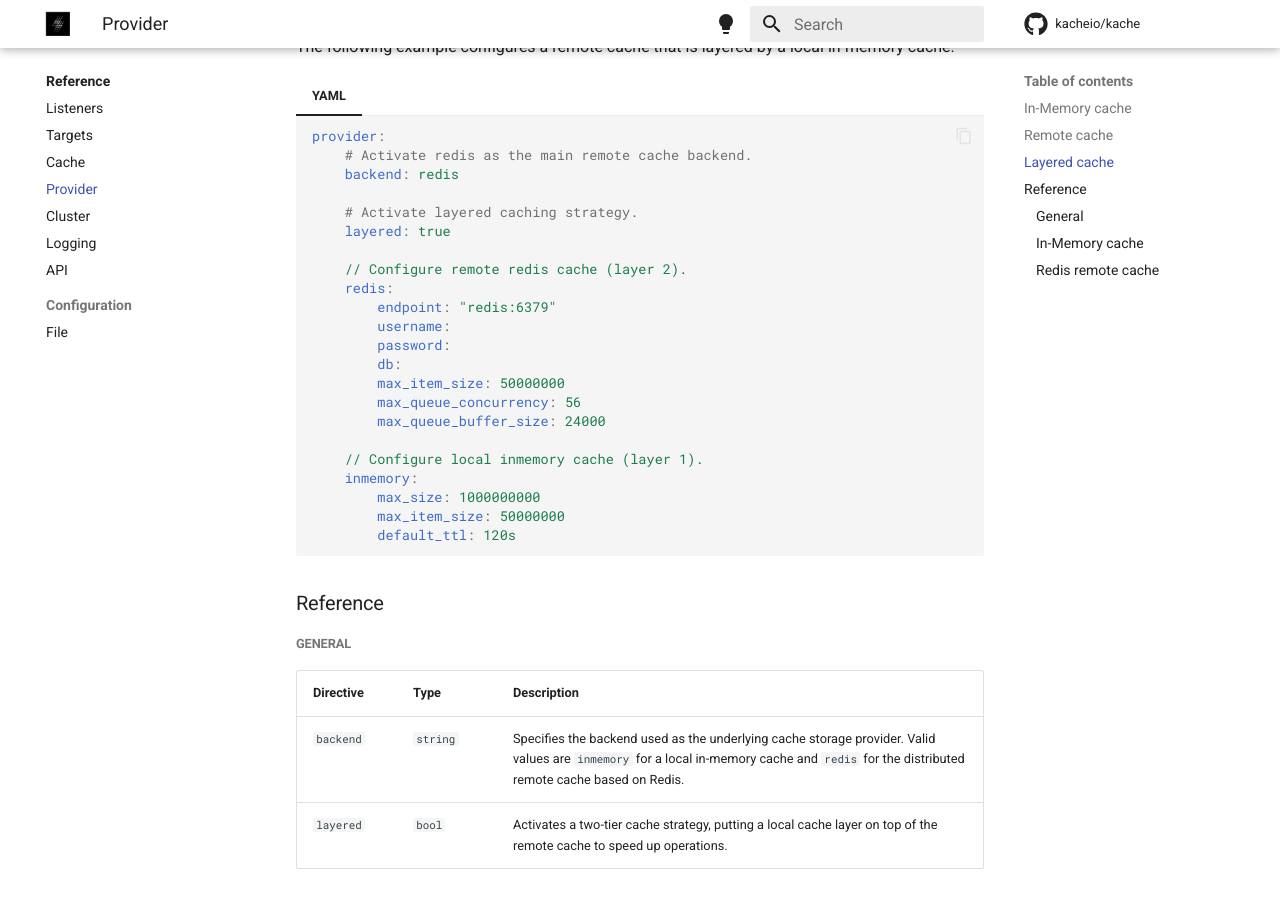
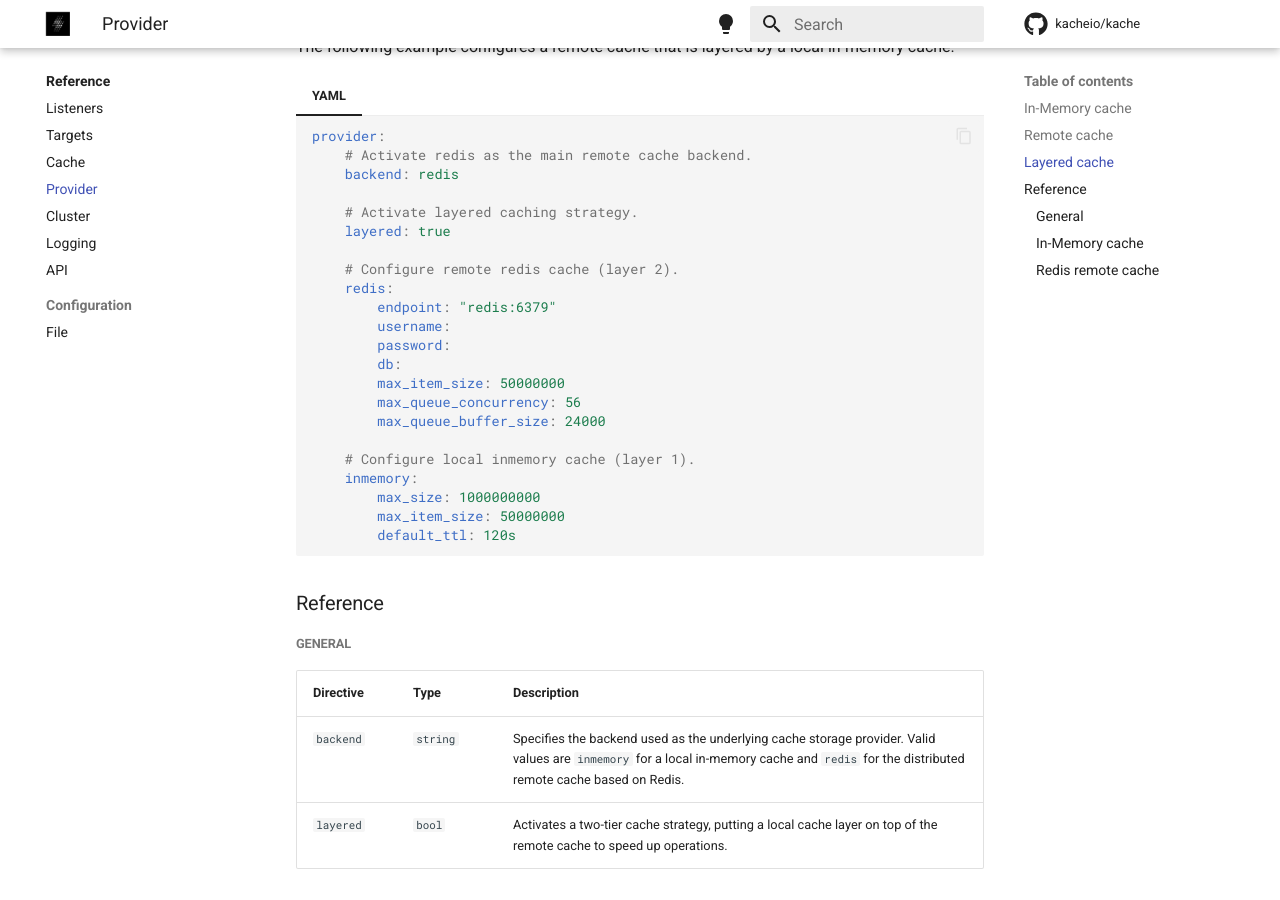
Before and after one commit to kacheio/docs, an MkDocs documentation site: the page built from docs/reference/provider.md, in a window 1280 px wide and 900 px high, scrolled down 1782 px. Built offline with MkDocs 1.6.1 and Material for MkDocs 9.7.7, drawn with Linux system fonts in a browser that asks for light colours; comment, search, counter and statistics services are not loaded.

Commit message:
Fix comments (#40)

```diff
--- a/docs/reference/provider.md
+++ b/docs/reference/provider.md
@@ -68,7 +68,7 @@ The following example configures a remote cache that is layered by a local in-me
         # Activate layered caching strategy.
         layered: true
 
-        // Configure remote redis cache (layer 2).
+        # Configure remote redis cache (layer 2).
         redis:
             endpoint: "redis:6379"
             username:
@@ -78,7 +78,7 @@ The following example configures a remote cache that is layered by a local in-me
             max_queue_concurrency: 56
             max_queue_buffer_size: 24000
 
-        // Configure local inmemory cache (layer 1).
+        # Configure local inmemory cache (layer 1).
         inmemory:
             max_size: 1000000000
             max_item_size: 50000000
```
